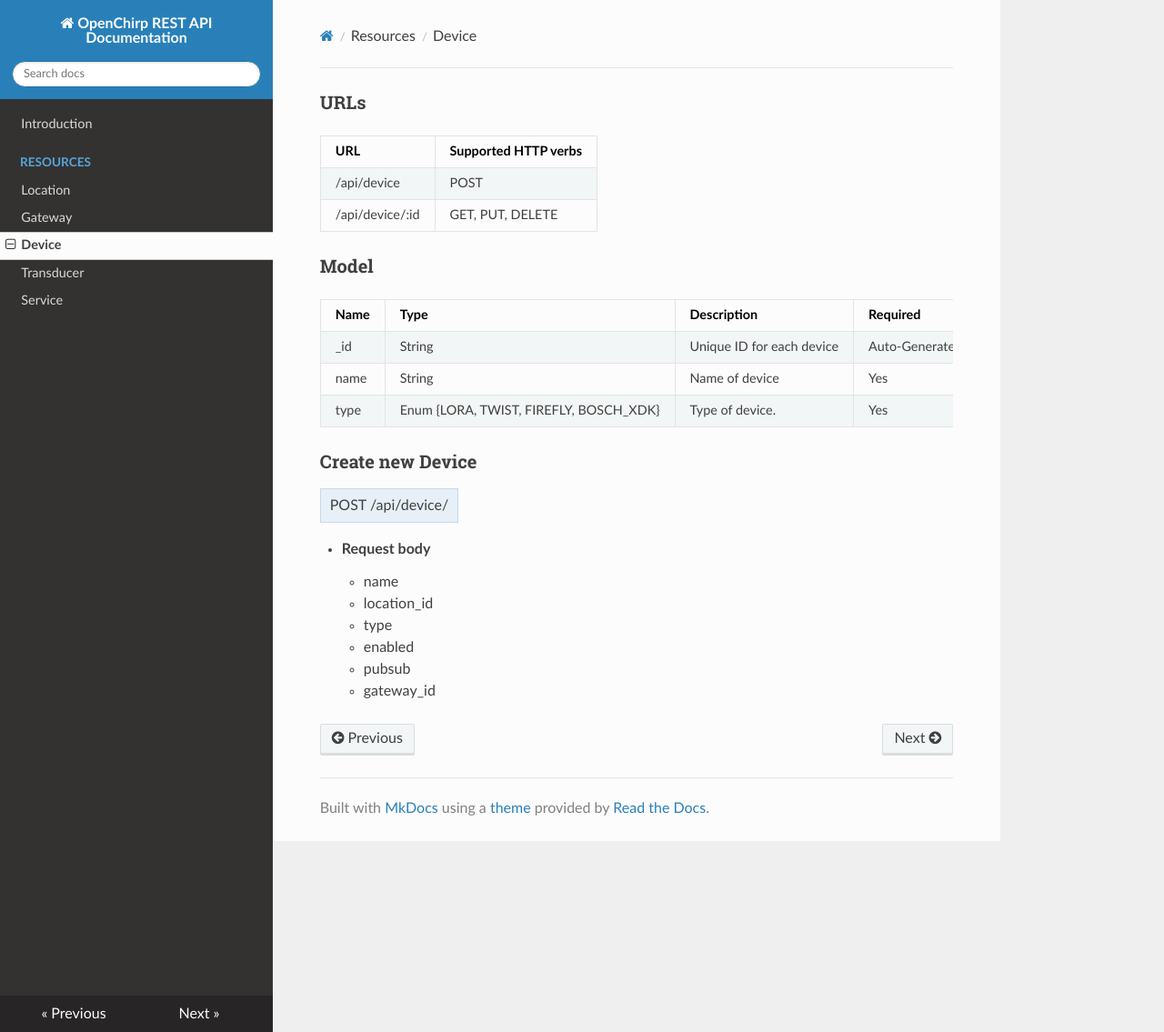
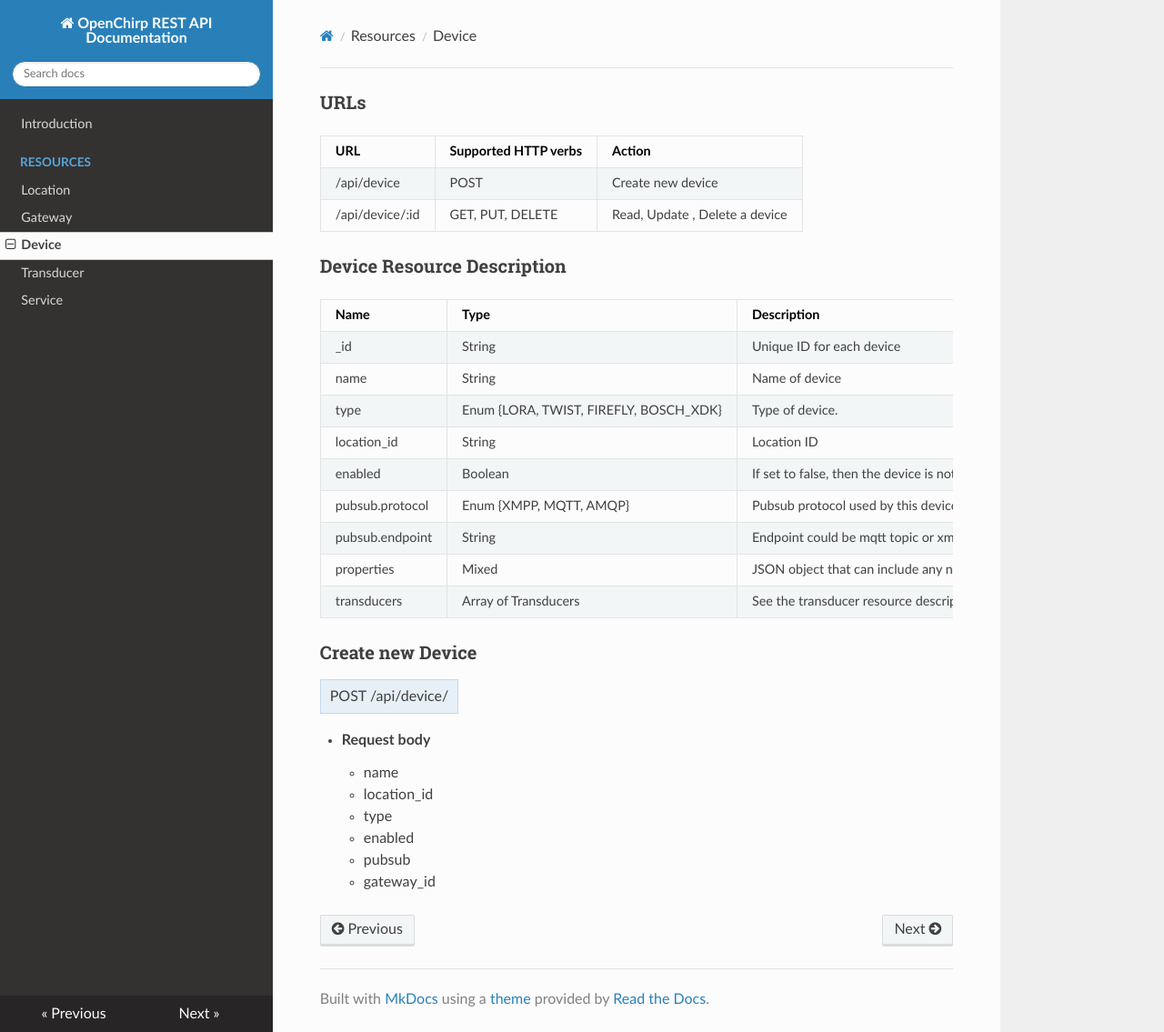
Before and after one commit to OpenChirp/openchirp_rest, an MkDocs documentation site: the page built from documentation/docs/device.md, in a window 1280 px wide and 1135 px high. Shown: the whole window at 91% size. Built offline with MkDocs 1.6.1, drawn with Linux system fonts in a browser that asks for light colours; nearby versions of some CDN libraries; old or Windows-style settings are respelled for this version of MkDocs.

Commit message:
Transducer support

```diff
--- a/documentation/docs/device.md
+++ b/documentation/docs/device.md
@@ -1,17 +1,25 @@
 ### URLs
 
-|URL | Supported HTTP verbs|
-|:----------|:-----|
-|/api/device |  POST|
-|/api/device/:id | GET, PUT, DELETE|
 
-### Model
+|URL | Supported HTTP verbs| Action
+|:----------|:-------|:-------------|
+|/api/device |  POST| Create new device |
+|/api/device/:id | GET, PUT, DELETE| Read, Update , Delete a device|
+
+### Device Resource Description
 
 | Name | Type | Description | Required | Default|
 |:----------|:-----|:------------|:----|:--------|
 |_id|String| Unique ID for each device| Auto-Generated| -|
 |name|String| Name of device| Yes|-|
 |type|Enum {LORA, TWIST, FIREFLY, BOSCH_XDK}| Type of device.| Yes | -|
+|location_id| String| Location ID |
+|enabled | Boolean| If set to false, then the device is not monitored| No | True|
+|pubsub.protocol| Enum {XMPP, MQTT, AMQP}| Pubsub protocol used by this device | No |MQTT|
+|pubsub.endpoint| String| Endpoint could be mqtt topic or xmpp node| No |-|
+|properties | Mixed| JSON object that can include any number of key-value pairs| No|-|
+|transducers| Array of Transducers | See the transducer resource description for more details.| No|-|
+
 
 ### Create new Device
 
```
Also changed, not shown: documentation/docs/gateway.md (+7 -6 lines), documentation/docs/location.md (+6 -6 lines), documentation/docs/transducer.md (+9 -1 lines), 5 other files.
